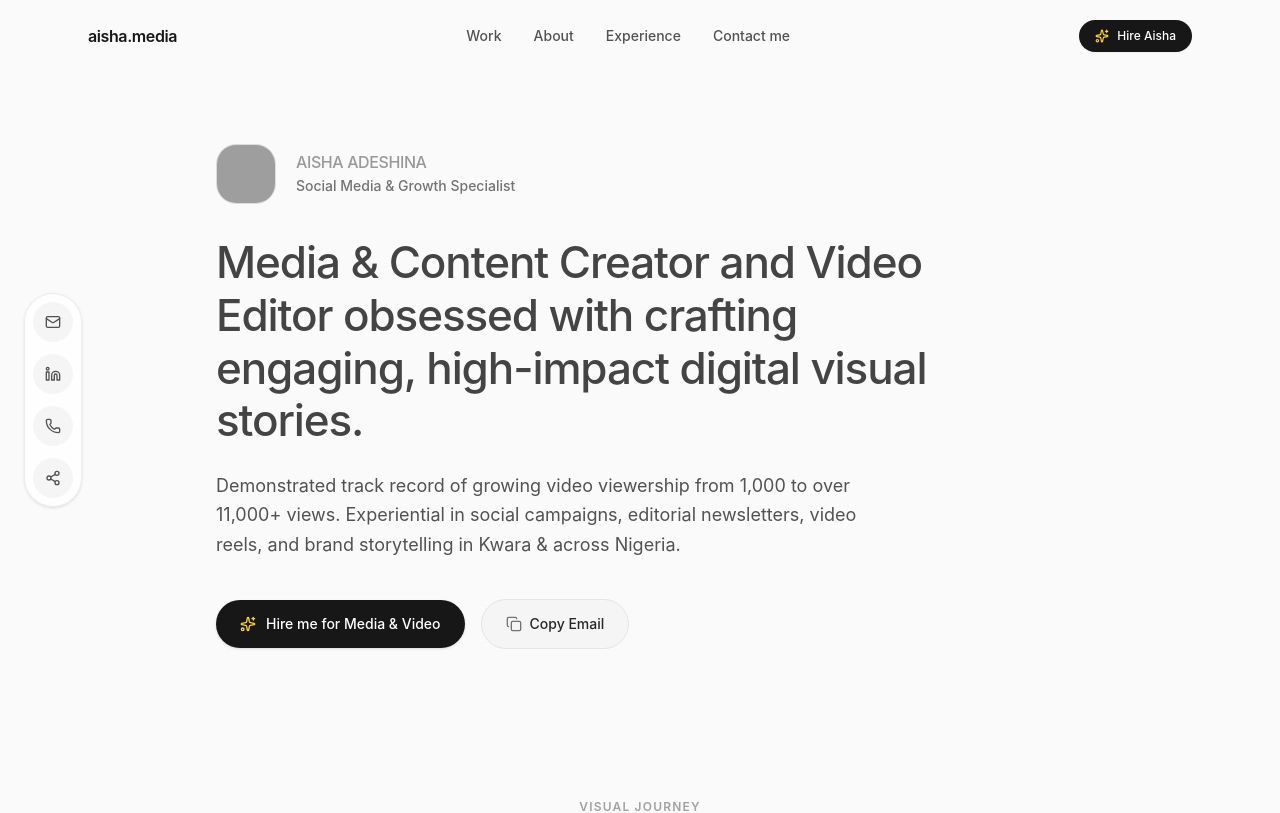
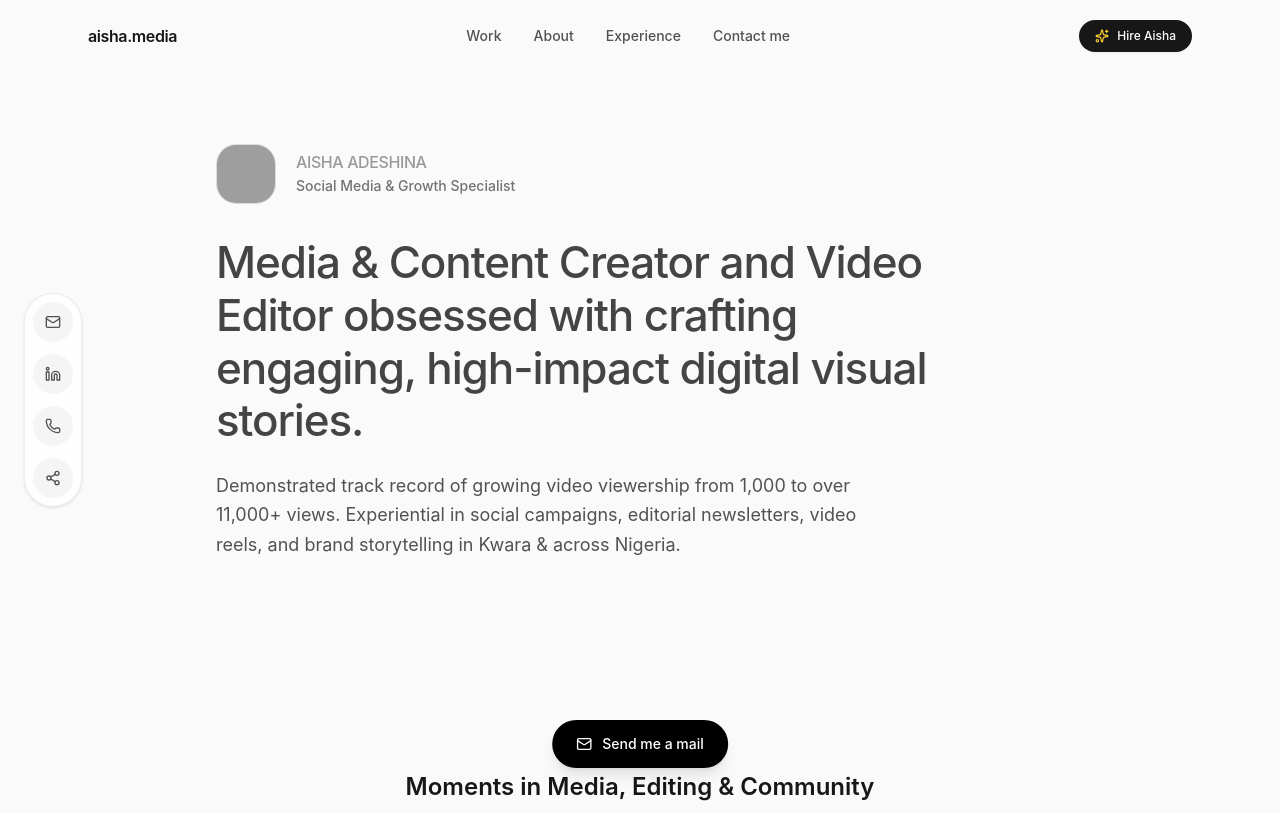
Before and after one commit to Ux-Geek/Aisha-s-Portfolio, a React (Vite) app: page / in a window 1280 px wide. Shown: the top 813 px of the page. Built offline with nearby package versions, Linux system fonts and the light colour scheme; grey boxes are pictures that could not be loaded.

Commit message:
refactor: replace email copy functionality with a dynamic scroll-aware floating contact button

```diff
--- a/src/components/Hero.tsx
+++ b/src/components/Hero.tsx
@@ -1,5 +1,5 @@
-import React from 'react';
-import { Sparkles, Calendar, ArrowUpRight, Copy, Check, Video } from 'lucide-react';
+import React, { useState, useEffect } from 'react';
+import { Mail } from 'lucide-react';
 import { AISHA_INFO } from '../data/portfolioData';
 
 interface HeroProps {
@@ -7,13 +7,15 @@ interface HeroProps {
 }
 
 export const Hero: React.FC<HeroProps> = ({ onOpenContact }) => {
-  const [copied, setCopied] = React.useState(false);
+  const [scrolled, setScrolled] = useState(false);
 
-  const handleCopyEmail = () => {
-    navigator.clipboard.writeText(AISHA_INFO.email);
-    setCopied(true);
-    setTimeout(() => setCopied(false), 2000);
-  };
+  useEffect(() => {
+    const handleScroll = () => {
+      setScrolled(window.scrollY > 20);
+    };
+    window.addEventListener('scroll', handleScroll);
+    return () => window.removeEventListener('scroll', handleScroll);
+  }, []);
 
   return (
     <section id="hero" className="pt-28 pb-16 md:pt-36 md:pb-24 px-4 sm:px-6 max-w-4xl mx-auto">
@@ -51,31 +53,16 @@ export const Hero: React.FC<HeroProps> = ({ onOpenContact }) => {
       </p>
 
       {/* Primary Action Buttons */}
-      <div className="flex flex-wrap items-center justify-start gap-4">
-        <button
-          onClick={onOpenContact}
-          className="inline-flex items-center gap-2.5 px-6 py-3.5 text-sm font-medium rounded-full bg-neutral-900 text-white hover:bg-neutral-800 transition-all shadow-sm hover:shadow-md cursor-pointer active:scale-98"
+      <div className="fixed bottom-8 left-1/2 -translate-x-1/2 z-50">
+        <a
+          href={`mailto:${AISHA_INFO.email}`}
+          className={`inline-flex items-center gap-2.5 px-6 py-3.5 text-sm font-medium rounded-full transition-all duration-300 shadow-lg cursor-pointer ${
+            scrolled ? 'bg-black/70 backdrop-blur-md text-white' : 'bg-black text-white'
+          }`}
         >
-          <Sparkles className="w-4 h-4 text-amber-300" />
-          <span>Hire me for Media & Video</span>
-        </button>
-
-        <button
-          onClick={handleCopyEmail}
-          className="inline-flex items-center gap-2 px-6 py-3.5 text-sm font-medium rounded-full bg-neutral-100 text-neutral-800 hover:bg-neutral-200/80 border border-neutral-200 transition-all cursor-pointer active:scale-98"
-        >
-          {copied ? (
-            <>
-              <Check className="w-4 h-4 text-emerald-600" />
-              <span className="text-emerald-700">Email copied!</span>
-            </>
-          ) : (
-            <>
-              <Copy className="w-4 h-4 text-neutral-500" />
-              <span>Copy Email</span>
-            </>
-          )}
-        </button>
+          <Mail className="w-4 h-4 text-white" />
+          <span>Send me a mail</span>
+        </a>
       </div>
     </section>
   );
```
